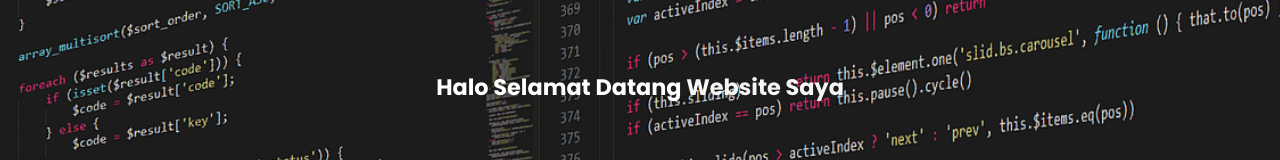
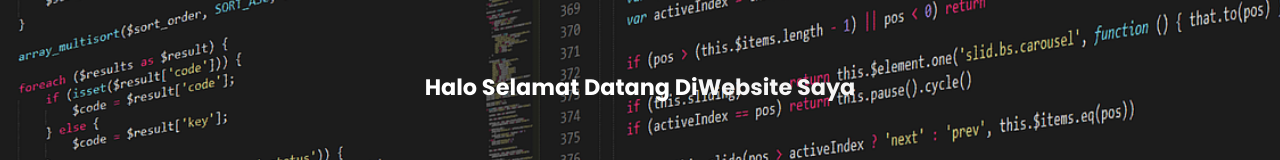
Before and after one commit to rafidefrana/gabut1, a plain HTML site: page index.html in a window 1280 px wide. Shown: the part 330-490 px from the top of the page. Drawn offline with Linux system fonts and the light colour scheme.

Commit message:
Co-authored-by: rafidefrana <rafidefrana08@gmail.com>

```diff
--- a/index.html
+++ b/index.html
@@ -9,7 +9,7 @@
   <body>
     <section class="hero" id="hero">
       <span class="center-vertical"></span>
-      <h2>Halo Selamat Datang <span>Website Saya</span></h2>
+      <h2>Halo Selamat Datang Di<span>Website Saya</span></h2>
     </section>
     <nav class="navbar">
       <ul>
```
